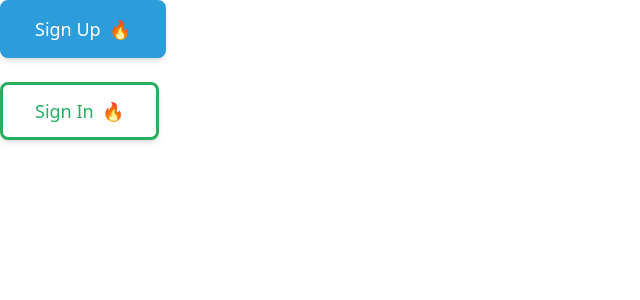
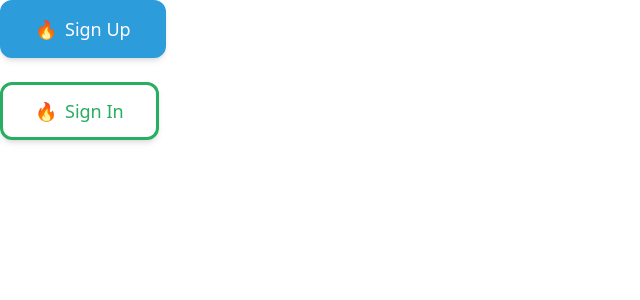
Before and after one commit to MrNobodyCam/SmartSched, a React (Vite) app in the folder frontend/: page / in a window 1280 px wide. Shown: the top 300 px of the page, without its empty margins (0-640 px from the left). Built offline with nearby package versions, Linux system fonts and the light colour scheme.

Commit message:
Push complete Primary & Secondary Button to remote for merging

```diff
--- a/frontend/src/components/PrimaryBtn.tsx
+++ b/frontend/src/components/PrimaryBtn.tsx
@@ -5,12 +5,13 @@ interface Props {
   color?: string;
   background?: string;
   extraContent?: React.ReactNode;
+  onClick?: () => void;
 }
 
-const PrimaryBtn = ({ children, color, background, extraContent }: Props) => {
+const PrimaryBtn = ({ children, color, background, extraContent, onClick }: Props) => {
   return (
     <button
-      className="flex items-center font-medium text-sm md:text-base lg:text-lg py-2 md:py-3 lg:py-3 px-4 md:px-6 lg:px-8 rounded-lg shadow-md transition ease-out duration-300 cursor-pointer border-3 hover:opacity-50 hover:shadow-lg"
+      className="flex items-center font-medium text-sm md:text-base lg:text-lg py-2 md:py-3 lg:py-3 px-4 md:px-6 lg:px-8 rounded-[12px] shadow-md transition ease-out duration-300 cursor-pointer border-3 hover:opacity-50 hover:shadow-lg"
       style={
         {
           color: color || "#ffffff",
@@ -18,9 +19,10 @@ const PrimaryBtn = ({ children, color, background, extraContent }: Props) => {
           borderColor: background || "#2D9CDB",
         } as React.CSSProperties
       }
+      onClick={onClick}
     >
-      {children}
-      {extraContent && <span className="ml-2">{extraContent}</span>}
+      {extraContent && <span className="mr-2">{extraContent}</span>}
+      <span>{children}</span>
     </button>
   );
 };
--- a/frontend/src/components/SecondaryBtn.tsx
+++ b/frontend/src/components/SecondaryBtn.tsx
@@ -3,23 +3,25 @@ import React from "react";
 interface Props {
   children?: string;
   color?: string;
-  border?: string;
+  borderColor?: string;
   extraContent?: React.ReactNode;
+  onClick?: () => void;
 }
 
-const SecondaryBtn = ({ children, color, border, extraContent }: Props) => {
+const SecondaryBtn = ({ children, color, borderColor, extraContent, onClick }: Props) => {
   return (
     <button
-      className="flex items-center font-medium text-sm md:text-base lg:text-lg py-2 md:py-3 lg:py-3 px-4 md:px-6 lg:px-8 rounded-lg shadow-md transition ease-out duration-300 cursor-pointer border-3 hover:opacity-50 hover:shadow-lg"
+      onClick={onClick}
+      className="flex items-center font-medium text-sm md:text-base lg:text-lg py-2 md:py-3 lg:py-3 px-4 md:px-6 lg:px-8 rounded-[12px] shadow-md transition ease-out duration-300 cursor-pointer border-3 hover:opacity-50 hover:shadow-lg"
       style={
         {
           color: color || "#27AE60",
-          borderColor: border || "#27AE60",
+          borderColor: borderColor || "#27AE60",
         } as React.CSSProperties
       }
     >
-      {children}
-      {extraContent && <span className="ml-2">{extraContent}</span>}
+      {extraContent && <span className="mr-2">{extraContent}</span>}
+      <span>{children}</span>
     </button>
   );
 };
```
